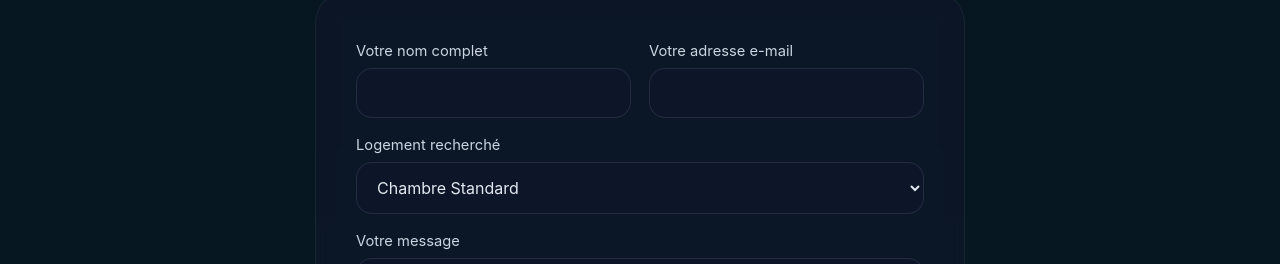
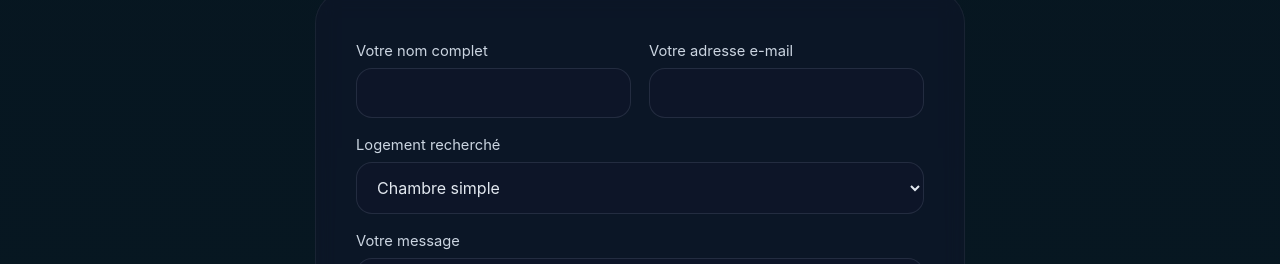
Before and after one commit to Abdoul-Aziz-dev/Web_Telico_Cite, a Next.js app: page / in a window 1280 px wide. Shown: the part 2252-2516 px from the top of the page. Built offline with nearby package versions, Linux system fonts and the light colour scheme; no server answers; the database is empty.

Commit message:
feat: mise a jour des types de chambres (chambre simple, douce meublee/non meublee, chambre salon)

```diff
--- a/src/app/(admin)/chambres/page.tsx
+++ b/src/app/(admin)/chambres/page.tsx
@@ -163,7 +163,10 @@ export default function ChambresPage() {
             <div className="form-field">
               <label>Type de chambre</label>
               <select className="select" value={form.type_chambre} onChange={e => setForm({ ...form, type_chambre: e.target.value })}>
-                <option>Standard</option><option>Premium</option><option>Studio</option><option>Appartement</option>
+                <option value="Chambre simple">Chambre simple</option>
+                <option value="Chambre douce meublée">Chambre douce meublée</option>
+                <option value="Chambre douce non meublée">Chambre douce non meublée</option>
+                <option value="Chambre salon">Chambre salon</option>
               </select>
             </div>
             <div className="form-field">
--- a/src/app/page.tsx
+++ b/src/app/page.tsx
@@ -105,9 +105,10 @@ export default function PublicHome() {
 
   const getEmojiForType = (type: string) => {
     switch (type) {
-      case "Studio": return "🏢";
-      case "Premium": return "💎";
-      case "Appartement": return "🏠";
+      case "Chambre simple": return "🛏️";
+      case "Chambre douce meublée": return "✨";
+      case "Chambre douce non meublée": return "🛋️";
+      case "Chambre salon": return "🏠";
       default: return "🛏️";
     }
   };
@@ -204,10 +205,10 @@ export default function PublicHome() {
           />
           <select value={filterType} onChange={(e) => setFilterType(e.target.value)}>
             <option value="Tous">Tous types</option>
-            <option value="Standard">Standard</option>
-            <option value="Premium">Premium</option>
-            <option value="Studio">Studio</option>
-            <option value="Appartement">Appartement</option>
+            <option value="Chambre simple">Chambre simple</option>
+            <option value="Chambre douce meublée">Chambre douce meublée</option>
+            <option value="Chambre douce non meublée">Chambre douce non meublée</option>
+            <option value="Chambre salon">Chambre salon</option>
           </select>
           <a href="#chambres" className="btn btn-primary" style={{ borderRadius: "16px", padding: "12px 24px" }}>
             Rechercher
@@ -354,10 +355,10 @@ export default function PublicHome() {
               <div className="form-field">
                 <label>Logement recherché</label>
                 <select className="select" value={contactForm.typeChambre} onChange={(e) => setContactForm({ ...contactForm, typeChambre: e.target.value })}>
-                  <option value="Standard">Chambre Standard</option>
-                  <option value="Premium">Chambre Premium</option>
-                  <option value="Studio">Studio</option>
-                  <option value="Appartement">Appartement complet</option>
+                  <option value="Chambre simple">Chambre simple</option>
+                  <option value="Chambre douce meublée">Chambre douce meublée</option>
+                  <option value="Chambre douce non meublée">Chambre douce non meublée</option>
+                  <option value="Chambre salon">Chambre salon</option>
                 </select>
               </div>
               <div className="form-field">
```
Also changed, not shown: src/app/visiteur/page.tsx (+4 -3 lines), 1 other file (tests, documents, lock files or other folders).
